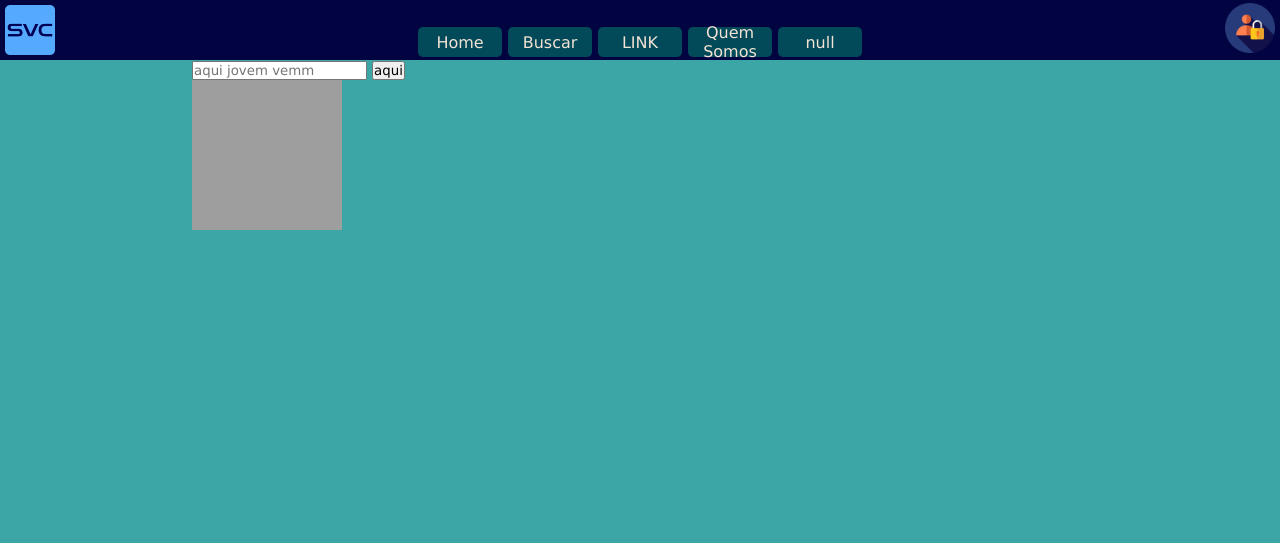
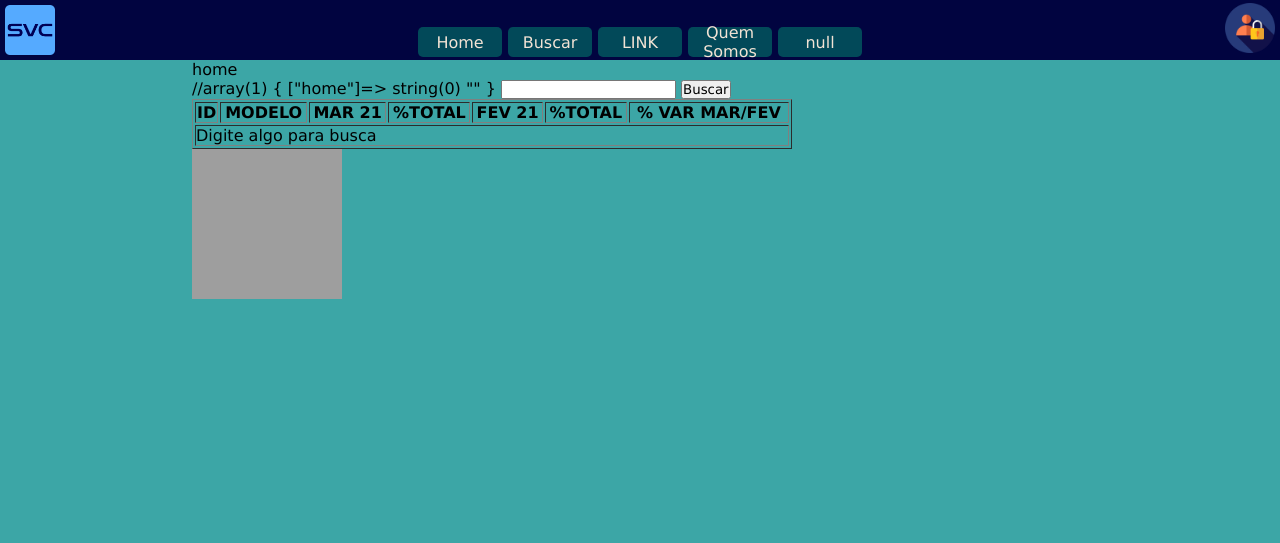
Before and after one commit to wallacevidotoprog/MyService, a PHP site: page /index.php?home in a window 1280 px wide. Shown: the top 543 px of the page. Run offline with PHP 8.4, Linux system fonts and the light colour scheme; grey boxes are pictures that could not be loaded.

Commit message:
melhorias

```diff
--- a/index.php
+++ b/index.php
@@ -21,19 +21,18 @@ if (!isset($_SESSION)) {
 <body>
     <?php include("pages/base/header.php") ?>
 
-    <main class="container">
-        <div class="body-main">
+    <main class="container" >
+        <div class="body-main" id="pages">
             <?php
-
-            if(isset($_GET['home'])){
-                include('pages/home.php');
-            } elseif(isset($_GET['mypage'])){
-                include('pages/mypage.php');
-            }
-            elseif(isset($_GET['logout'])){
-
-            }
-
+             echo (array_key_first($_GET));
+             switch (array_key_first($_GET)) {
+                 case 'mypage':
+                     include('pages/mypage.php');
+                     break;
+                 default:
+                     include('pages/home.php');
+                     break;
+             }
             ?>
         </div>
 
--- a/js/loginPage.js
+++ b/js/loginPage.js
@@ -41,7 +41,7 @@ function handleCredentialResponse(response) {
       window.location.href = res;
     }
     else if(res.startsWith('Email')){
-
+      alert(res);
     }
     else{
       alert(res);
--- a/js/main.js
+++ b/js/main.js
@@ -11,3 +11,19 @@ function displayMessage(event) {
     event.source.postMessage("Recebido com sucesso!",  "*");
 }
 window.addEventListener("message", displayMessage, false)
+
+
+function Pesquisa(pg){
+    var divFront = document.getElementById("pages")
+     console.log(dados={
+         Pagina: pg,
+         DIV: divFront
+     });
+    divFront.innerHTML = '<?php ActivePage($pg);?>';
+    console.log(divFront.innerHTML)
+    // alert(pg+' - '+divFront.item)
+    // console.log(dados={
+    //     Pagina: pg,
+    //     DIV: divFront
+    // });
+}
--- a/pages/base/header.php
+++ b/pages/base/header.php
@@ -1,16 +1,16 @@
 <header class="body-site">
         <div class="logo">
-            <a href="index.php"><img src="img/logo.png" alt="logo svc"></a>
+            <a href="?home"><img src="img/logo.png" alt="logo svc"></a>
         </div>
         <nav class="menu">
             <a class="link-menu" href="?home">Home</a>
-            <a class="link-menu" href="?buscar">Buscar</a>
+            <a class="link-menu" href="">Buscar</a>
             <a class="link-menu" href="#">LINK</a>
             <a class="link-menu" href="?quemsomos">Quem Somos</a>
 
             <a class="link-menu" href="connection/logout.php">
                 <?php if (isset($_SESSION["ID"])) {
-                 echo "ID";echo($_SESSION["ID"]);}
+                 echo "ID ";echo($_SESSION["ID"]);}
                  else{echo "null";}?>
             </a>
 
--- a/pages/home.php
+++ b/pages/home.php
@@ -6,11 +6,59 @@
     //$imagem_dados = bin2hex( file_get_contents($url));
     //$binary = pack("H*", $$imagem_dados);
    // echo $imagem_dados ;
+   //echo $_GET['bts'] ??'wallace';
     ?>
-    <form action="" method="get">
-        <input type="text" name="oasd" id="ops" placeholder="aqui jovem vemm">
-        <button type="submit">aqui</button>
+
+    <form action="index.php?home=''" method="get" >
+        //<?php var_dump($_GET);?>
+    <input type="text" name="query" value="<?php if(isset($_GET['query'])){echo $_GET['query'];}?>">
+    <button type="submit">Buscar</button>
     </form>
+
+    <table width="600px" border="1">
+    <tr>
+        <th>ID</th>
+        <th>MODELO</th>
+        <th>MAR 21</th>
+        <th>%TOTAL</th>
+        <th>FEV 21</th>
+        <th>%TOTAL</th>
+        <th>% VAR MAR/FEV</th>
+    </tr>
+        <?php if(!isset($_GET['query'])){ ?>
+            <tr><td colspan="7">Digite algo para busca</td></tr>
+        <?php
+        }
+        else{
+            $pesquisa = $mysqli->real_escape_string($_GET['query']);
+            $sql_code ="SELECT * FROM `car` WHERE `MODELO` LIKE '%$pesquisa%';" ;
+            $sql_query = $mysqli->query($sql_code) or die(mysqli_error($mysqli));
+            if($sql_query->num_rows == 0){
+                ?>
+                <tr><td colspan="7">Não exite resultado.</td></tr>
+                <?php
+
+            }
+            else{
+                while($row = $sql_query->fetch_assoc()){
+                    ?>
+                    <tr>
+                        <td><?php echo $row['ID']; ?></td>
+                        <td><?php echo $row['MODELO']; ?></td>
+                        <td><?php echo $row['MAR. 21']; ?></td>
+                        <td><?php echo $row['% TOTAL']; ?></td>
+                        <td><?php echo $row['FEV. 21']; ?></td>
+                        <td><?php echo $row['% TOTAL2']; ?></td>
+                        <td><?php echo $row['% VAR. MAR/FEV']; ?></td>
+                    </tr>
+                    <?php
+                }
+
+            }
+        }
+        ?>
+
+    </table>
 
     <a href="&lok2"><img class="home-img" src="<?php echo $url ?>" alt="miphoto"></a>
 </div>
```
Also changed, not shown: API/index.js (added, +40 -0 lines), API/package.json (added, +14 -0 lines), connection/validate.php (+16 -10 lines), pages/mypage.php (+33 -0 lines), API/package-lock.json (added).
